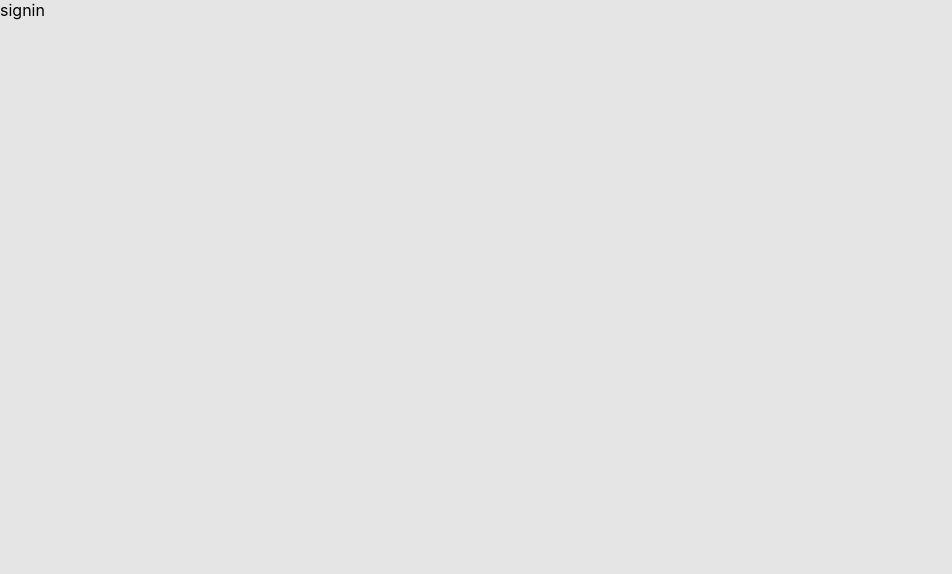
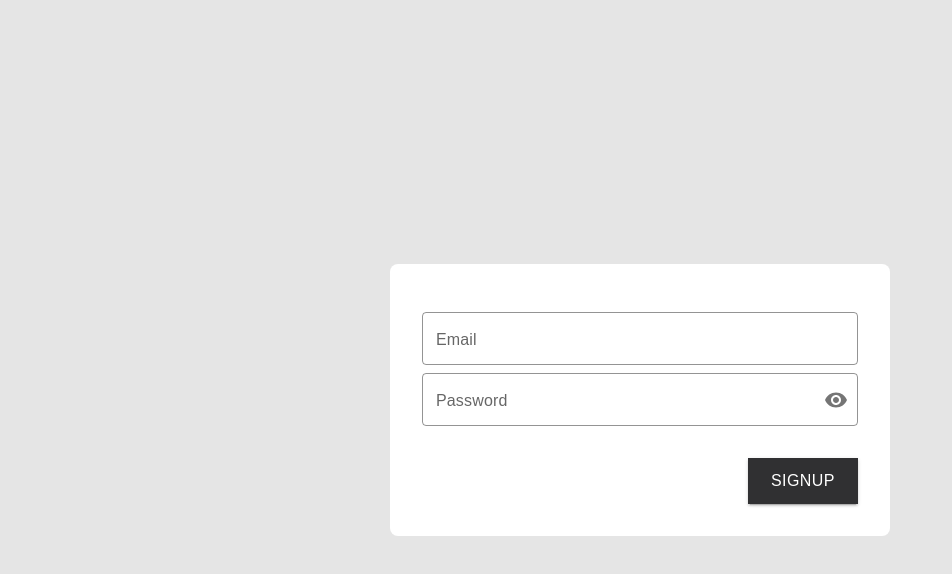
Before and after one commit to b-limitless/test, a React (Create React App) app in the folder frontend/: page /signin in a window 1280 px wide. Shown: the top 574 px of the page, without its empty margins (0-952 px from the left). Built offline with nearby package versions, Linux system fonts and the light colour scheme.

Commit message:
signin functionality is working

```diff
--- a/frontend/src/components/Help/ErrorText.tsx
+++ b/frontend/src/components/Help/ErrorText.tsx
@@ -7,7 +7,7 @@ interface IFormHelperText {
 }
 
 const myStyles: any = {
-    fontFamily: "Poppins",
+    fontFamily: "Poppins, san-sarif",
     fontWeight: 400,
     fontSize: "1rem",
     lineHeight: 1.66,
--- a/frontend/src/pages/auth/signin/signin.tsx
+++ b/frontend/src/pages/auth/signin/signin.tsx
@@ -1,7 +1,118 @@
-import React from 'react'
+import { useMutation } from "@tanstack/react-query";
+import axios from "axios";
+import { useState } from "react";
+import { useNavigate } from "react-router-dom";
+import DynamicForm from "common/DynamicForm";
+import ErrorText from "components/Help/ErrorText";
+import { request } from "utils/request";
+import "../auth.scss";
+import { baseUserSchema } from "../user-schema";
+import { APIs } from "utils/apis";
 
-export default function Signup() {
+const signInUser = async (formData: any) => {
+  try {
+    // Submit the form to service
+    await request({
+      url: APIs.auth.signin,
+      method: "post",
+      body: formData,
+    });
+  } catch (err) {
+    if (axios.isAxiosError(err) && err.response) {
+      throw err.response.data; // Pass the error response data to be accessible in useMutation
+    } else {
+      throw new Error("An unknown error occurred");
+    }
+  }
+};
+
+
+export default function Signin() {
+  const navigate = useNavigate();
+
+  const [formData, setFormData] = useState<any>({
+    email: "",
+    name: "",
+
+  });
+  const [errors, setErrors] = useState<any>({
+    email: "",
+    name: "",
+  });
+
+  const {
+    mutate: signInUserMutation,
+    isPending,
+    isError,
+    error,
+  } = useMutation({
+    mutationFn: signInUser,
+    onSuccess: () => {
+      navigate("/dashboard");
+      // Perform any other success actions here
+    },
+  });
+
+  const handleSubmit = () => {
+    signInUserMutation(formData);
+  };
+
+  const validateForm = () => {
+    const newErrors: any = {};
+    baseUserSchema.forEach((field: any) => {
+      const value = formData[field.field];
+
+      // Check if regex exists and validate value with regex
+      if (field.regex && !field.regex.test(value)) {
+        newErrors[field.field] = field.errorMessage || "Invalid value";
+      }
+
+      // Check for required fields if specified
+      if (field.required && !value) {
+        newErrors[field.field] = `${field.label} is required`;
+      }
+    });
+
+    return newErrors as any;
+  };
+
+  const onSubmit = () => {
+    // Validate the form data before submitting
+    const validationErrors = validateForm();
+    setErrors(validationErrors);
+
+    // If there are no validation errors, proceed with submission
+    if (Object.keys(validationErrors).length === 0) {
+      handleSubmit();
+    }
+  };
+
   return (
-    <div>signin</div>
-  )
+    <>
+      <div className="form_container">
+
+        <div>
+        {isError && (
+          <ErrorText
+          style={{padding: '1rem 0 1rem 0', textAlign:'center'}}
+          text={error?.message || "Something went wrong"} />
+        )}
+
+        <div className="form">
+          <DynamicForm
+            formSchema={baseUserSchema}
+            setFormData={setFormData}
+            formData={formData}
+            handleSubmit={onSubmit}
+            validateForm={validateForm}
+            errors={errors}
+            saving={isPending}
+          />
+        </div>
+
+        </div>
+
+      </div>
+    </>
+  );
 }
--- a/frontend/src/pages/auth/signup/signup.tsx
+++ b/frontend/src/pages/auth/signup/signup.tsx
@@ -5,8 +5,8 @@ import { useNavigate } from "react-router-dom";
 import DynamicForm from "common/DynamicForm";
 import ErrorText from "components/Help/ErrorText";
 import { request } from "utils/request";
-import "./signup.scss";
-import { userSchema } from "./user-schema";
+import "../auth.scss";
+import { userSchema } from "../user-schema";
 import { APIs } from "utils/apis";
 
 const createUser = async (formData: any) => {
--- a/frontend/src/pages/auth/signup/user-schema.ts
+++ b/frontend/src/pages/auth/user-schema.ts
@@ -1,23 +1,14 @@
 import { emailRegex, passwordRegex, validString } from "utils/regrex";
-export const userSchema:any = [
-  {
-    field: "name",
-    label: "Full Name",
-    type: "text",
-    colSpan: 12,
-    regex: validString,
-    errorMessage: "Please provide valid full name.",
-  },
+
+export const baseUserSchema: any = [
   {
     field: "email",
     label: "Email",
     type: "text",
     colSpan: 12,
     regex: emailRegex,
-    errorMessage:
-      "Please provide valid email address.",
+    errorMessage: "Please provide valid email address.",
   },
-
   {
     field: "password",
     label: "Password",
@@ -27,10 +18,21 @@ export const userSchema:any = [
     errorMessage:
       "Password must be at least 8 characters and include a letter, a number, and a special character.",
   },
-
   {
     field: "submit",
     type: "button",
     colSpan: 12,
   },
 ];
+export const userSchema: any = [
+  {
+    field: "name",
+    label: "Full Name",
+    type: "text",
+    colSpan: 12,
+    regex: validString,
+    errorMessage: "Please provide valid full name.",
+  },
+
+  ...baseUserSchema,
+];
--- a/frontend/src/utils/apis.ts
+++ b/frontend/src/utils/apis.ts
@@ -5,5 +5,6 @@ export const APIs  = {
         signup: `${BASE_URI}/users/signup`,
         currentUser: `${BASE_URI}/users/currentUser`,
         signout: `${BASE_URI}/users/signout`,
+        signin: `${BASE_URI}/users/signin`,
     }
 }
```
Also changed, not shown: frontend/src/pages/auth/auth.scss (renamed from frontend/src/pages/auth/signup/signup.scss).
